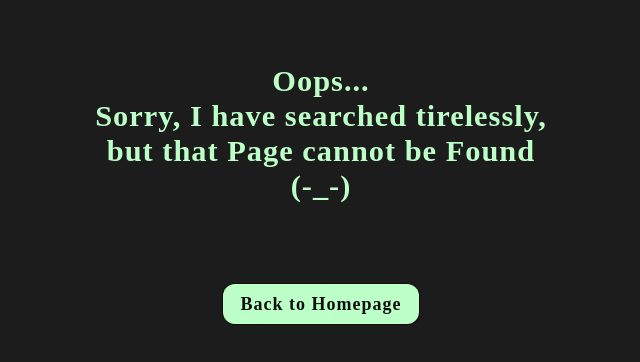
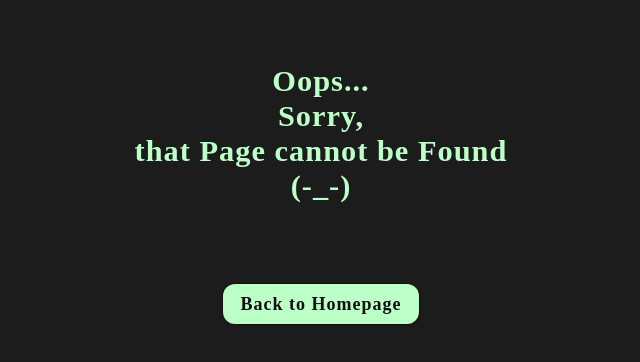
Before and after one commit to mo-renike/cocktail-app, a React (Create React App) app: page /details in a window 1280 px wide. Shown: the top 362 px of the page, without its empty margins (319-959 px from the left). Built offline with nearby package versions, Linux system fonts and the light colour scheme.

Commit message:
homepage dir

```diff
--- a/src/components/Details.js
+++ b/src/components/Details.js
@@ -51,7 +51,7 @@ class Details extends Component {
             </div>
           </div>
         )}
-        <Link to="/cocktail-app">Back to cocktails</Link>
+        <Link to="/">Back</Link>
       </div>
     );
   }
--- a/src/components/NotFound.js
+++ b/src/components/NotFound.js
@@ -9,8 +9,8 @@ const NotFound = () => {
   };
   return (
     <div className="cocktail-details">
-      <h3 style={style}>Oops...<br /> Sorry, I have searched tirelessly,
-      <br/> but that Page cannot be Found <br/> (-_-)</h3>
+      <h3 style={style}>Oops...<br /> Sorry,
+      <br/> that Page cannot be Found <br/> (-_-)</h3>
       <Link to="/">Back to Homepage</Link>
     </div>
   );
```
